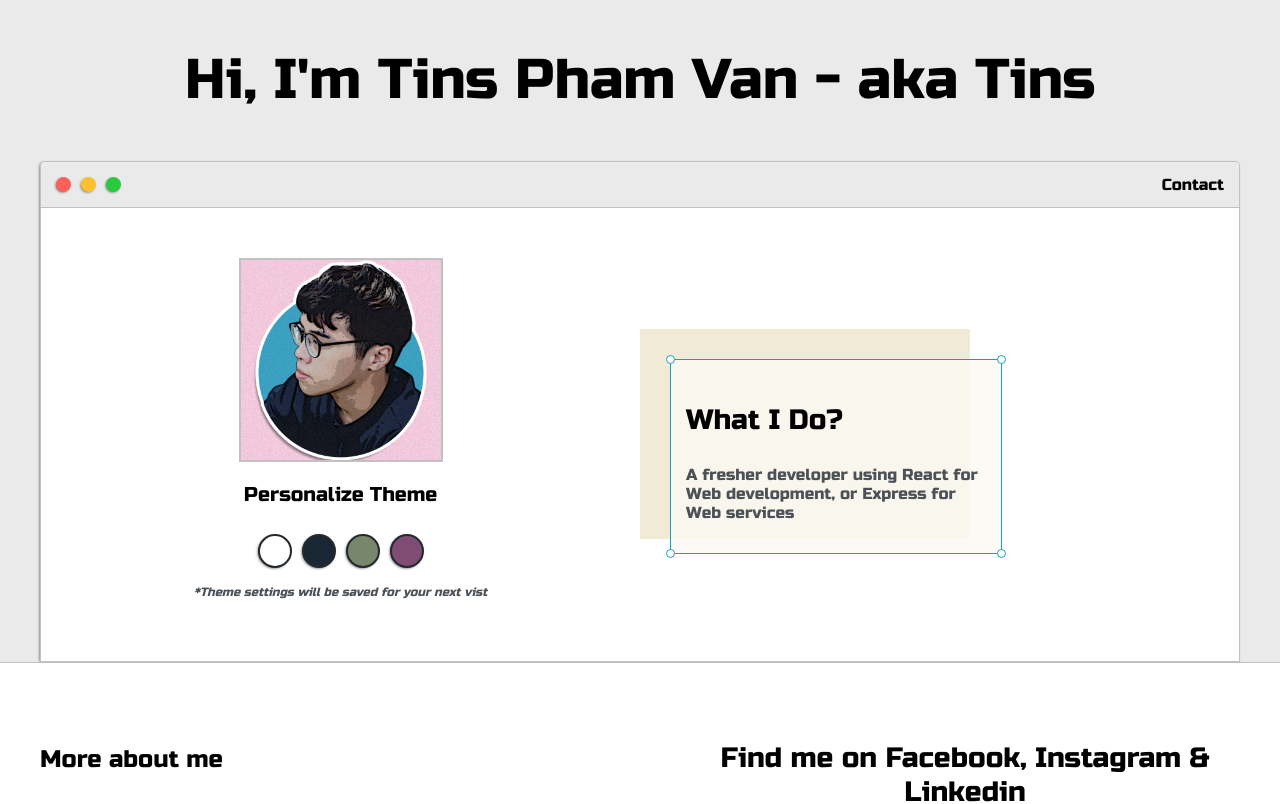
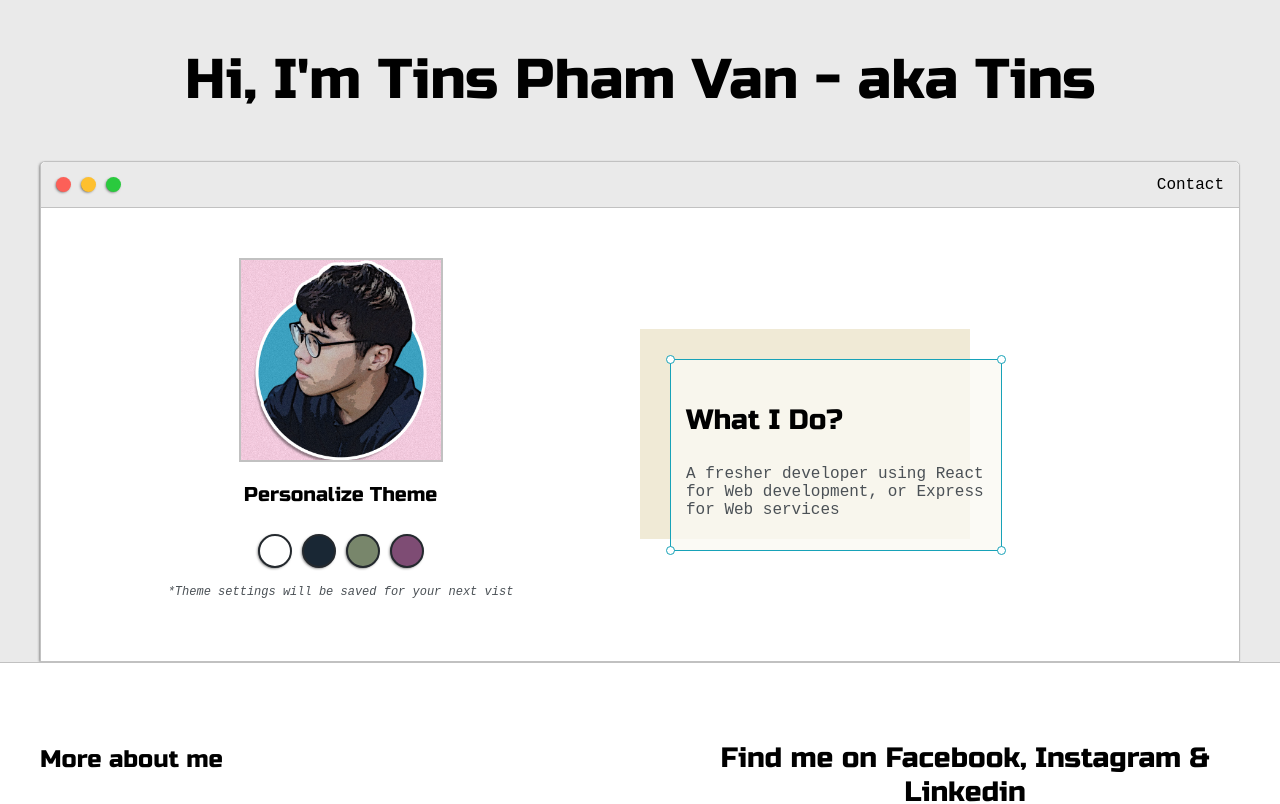
Before and after one commit to tinspham209/portfolio, a React (Create React App) app: page / in a window 1280 px wide. Shown: the top 804 px of the page. Built offline with nearby package versions, Linux system fonts and the light colour scheme.

Commit message:
Update font roboto mono

```diff
--- a/src/App.css
+++ b/src/App.css
@@ -42,7 +42,7 @@ label,
 input,
 textarea {
 	color: var(--secondary-text);
-	font-family: "Russo One", sans-serif;
+	font-family: "Roboto Mono", monospace;
 }
 
 a {
```
